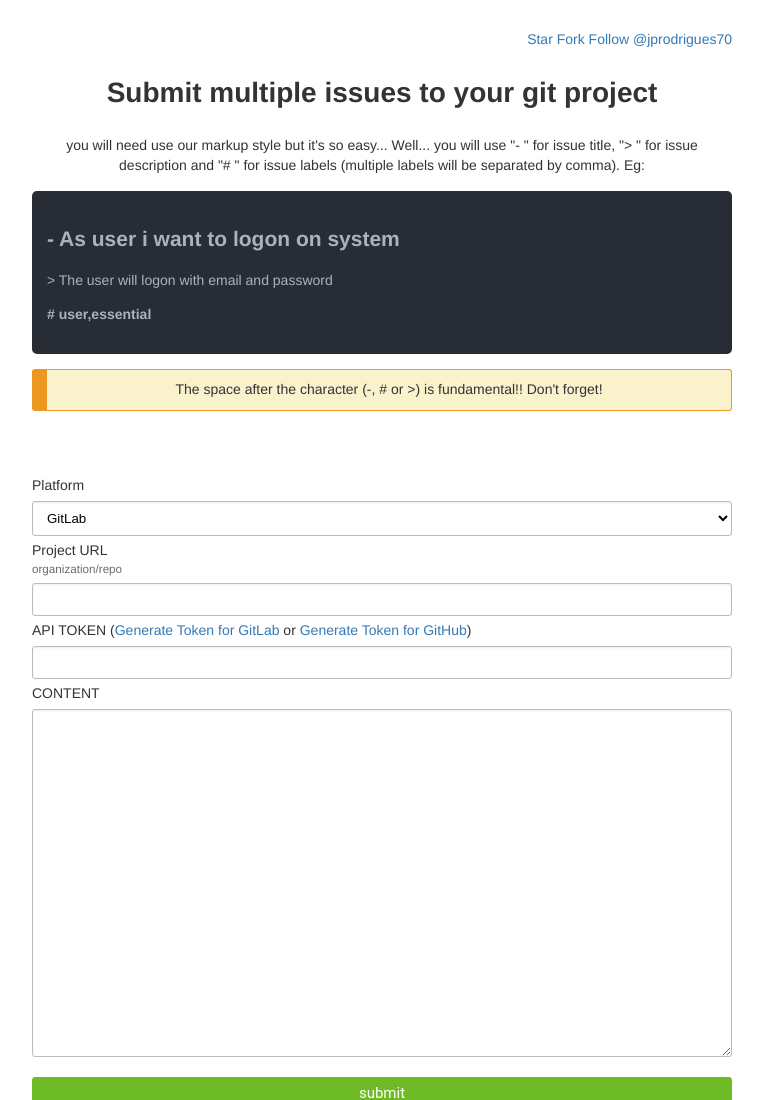
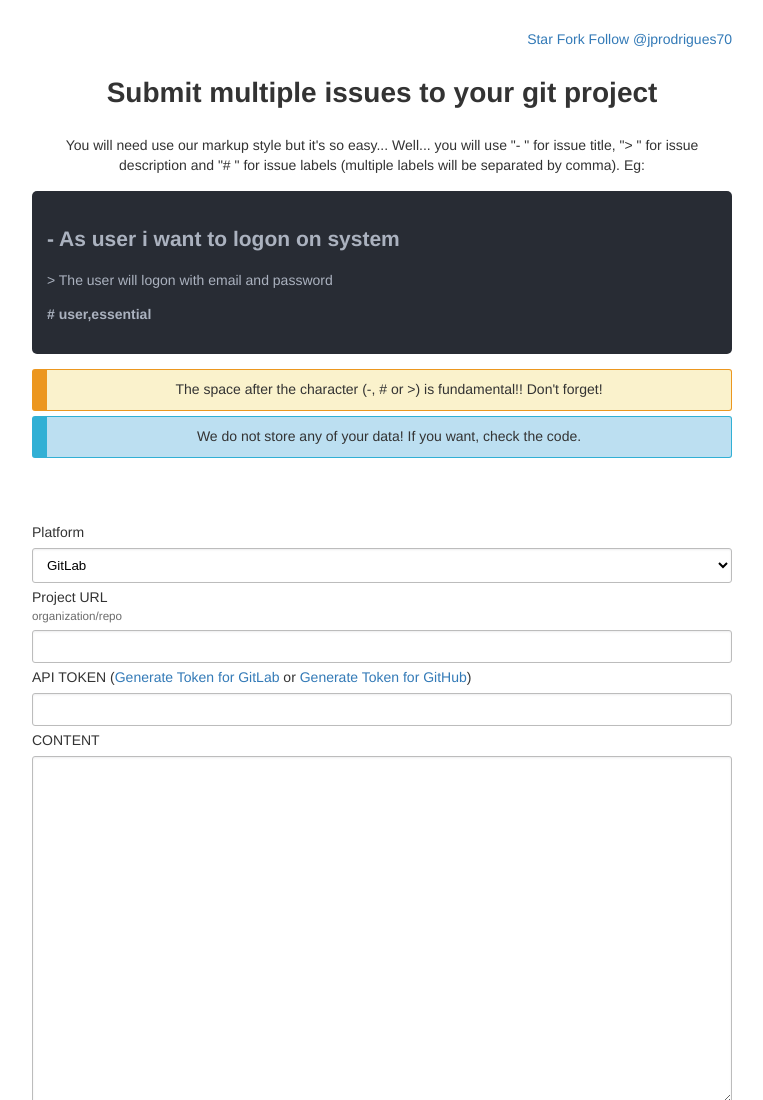
Before and after one commit to upis/upis.github.io, a plain HTML site: page index.html in a window 1280 px wide. Shown: the top 1100 px of the page, without its empty margins (258-1021 px from the left). Drawn offline with Linux system fonts and the light colour scheme.

Commit message:
Adiciona esclarecimento sobre o uso dos dados

```diff
--- a/index.html
+++ b/index.html
@@ -20,7 +20,7 @@
             <a class="github-button" href="https://github.com/jprodrigues70" data-size="large" aria-label="Follow @jprodrigues70 on GitHub">Follow @jprodrigues70</a>
           </div>
           <h1>Submit multiple issues to your git project</h1>
-          <p>you will need use our markup style but it's so easy...
+          <p>You will need use our markup style but it's so easy...
             Well... you will use "- " for issue title, "> " for issue description and "# " for issue labels (multiple labels will be separated by comma). Eg:</p>
             <div class="code-block cmd text-left">
               <h2>- As user i want to logon on system</h2>
@@ -29,6 +29,9 @@
             </div>
             <div class="inform warning">
               <p>The space after the character (-, # or >) is fundamental!! Don't forget!</p>
+            </div>
+            <div class="inform info">
+              <p>We do not store any of your data! If you want, check the code.</p>
             </div>
         </div>
       </section>
```
